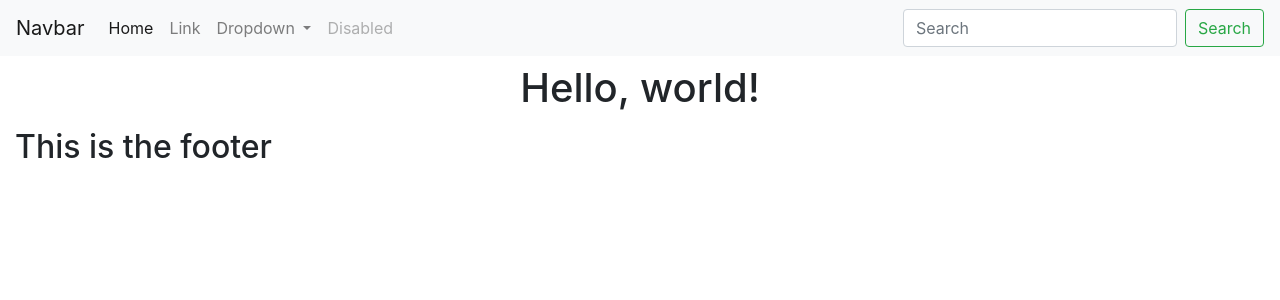
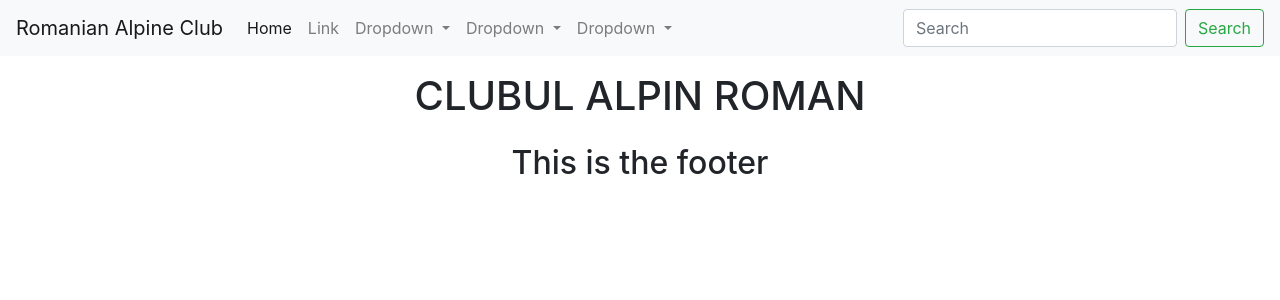
Before and after one commit to Walachul/milestone4, a Django app: page / in a window 1280 px wide. Shown: the top 300 px of the page. Run offline with Django 3.2, Linux system fonts and the light colour scheme; some libraries are stand-ins or nearby versions.

Commit message:
Modified and styled base.html. Modified index.html from home app

```diff
--- /dev/null
+++ b/blog/templates/home.html
@@ -0,0 +1,5 @@
+{% extends "base.html" %}
+
+{% block content %}
+
+{% endblock %}
--- a/home/templates/index.html
+++ b/home/templates/index.html
@@ -1 +1,11 @@
 {% extends "base.html" %}
+
+{% block content %}
+<div class="container-fluid">
+    <div class="row">
+        <div class="col-12 my-3">
+            <h1 class="h1 text-center">CLUBUL ALPIN ROMAN</h1>
+        </div>
+    </div>
+</div>
+{% endblock %}
--- a/home/views.py
+++ b/home/views.py
@@ -2,4 +2,4 @@ from django.shortcuts import render
 
 
 def home(request):
-    return render(request, "index.html")
+    return render(request, "index.html", {"title": "Home"})
--- a/templates/base.html
+++ b/templates/base.html
@@ -9,14 +9,19 @@
     <!-- Bootstrap CSS -->
     <link rel="stylesheet" href="https://stackpath.bootstrapcdn.com/bootstrap/4.3.1/css/bootstrap.min.css"
         integrity="sha384-ggOyR0iXCbMQv3Xipma34MD+dH/1fQ784/j6cY/iJTQUOhcWr7x9JvoRxT2MZw1T" crossorigin="anonymous">
-
-    <title>Hello, world!</title>
+    <link rel="stylesheet" href="">
+    {% if title %}
+    <title>Clubul Alpin Roman - {{ title }}</title>
+    {% else %}
+    <title>Clubul Alpin Roman</title>
+    {% endif %}
 </head>
 
 <body>
+    <header>
         <!-- NAVIGATION-->
         <nav class="navbar navbar-expand-lg navbar-light bg-light">
-        <a class="navbar-brand" href="#">Navbar</a>
+            <a class="navbar-brand" href="#">Romanian Alpine Club</a>
             <button class="navbar-toggler" type="button" data-toggle="collapse" data-target="#navbarSupportedContent"
                 aria-controls="navbarSupportedContent" aria-expanded="false" aria-label="Toggle navigation">
                 <span class="navbar-toggler-icon"></span>
@@ -42,8 +47,29 @@
                             <a class="dropdown-item" href="#">Something else here</a>
                         </div>
                     </li>
-                <li class="nav-item">
-                    <a class="nav-link disabled" href="#" tabindex="-1" aria-disabled="true">Disabled</a>
+                    <li class="nav-item dropdown">
+                        <a class="nav-link dropdown-toggle" href="#" id="navbarDropdown" role="button"
+                            data-toggle="dropdown" aria-haspopup="true" aria-expanded="false">
+                            Dropdown
+                        </a>
+                        <div class="dropdown-menu" aria-labelledby="navbarDropdown">
+                            <a class="dropdown-item" href="#">Action</a>
+                            <a class="dropdown-item" href="#">Another action</a>
+                            <div class="dropdown-divider"></div>
+                            <a class="dropdown-item" href="#">Something else here</a>
+                        </div>
+                    </li>
+                    <li class="nav-item dropdown">
+                        <a class="nav-link dropdown-toggle" href="#" id="navbarDropdown" role="button"
+                            data-toggle="dropdown" aria-haspopup="true" aria-expanded="false">
+                            Dropdown
+                        </a>
+                        <div class="dropdown-menu" aria-labelledby="navbarDropdown">
+                            <a class="dropdown-item" href="#">Action</a>
+                            <a class="dropdown-item" href="#">Another action</a>
+                            <div class="dropdown-divider"></div>
+                            <a class="dropdown-item" href="#">Something else here</a>
+                        </div>
                     </li>
                 </ul>
                 <form class="form-inline my-2 my-lg-0">
@@ -52,28 +78,18 @@
                 </form>
             </div>
         </nav>
+    </header>
     <!-- MAIN -->
     <div id="main">
-        <div class="container-fluid">
-            <div class="row">
-                <div class="col-12 py-2">
-                    <h1 class="mx-auto text-center">Hello, world!</h1>
+        {% block content %}
+        {% endblock content%}
     </div>
-            </div>
-        </div>
-
-        <div class="container-fluid">
-            {% block content %}
-
-
-            {% endblock %}
-        </div>
-    </div>
+    <!-- FOOTER -->
     <footer>
         <div class="container-fluid">
             <div class="row">
                 <div class="col-12">
-                    <h2>This is the footer</h2>
+                    <h2 class="text-center">This is the footer</h2>
                 </div>
             </div>
         </div>
```
Lines whose indentation alone changed are shown as unchanged.
